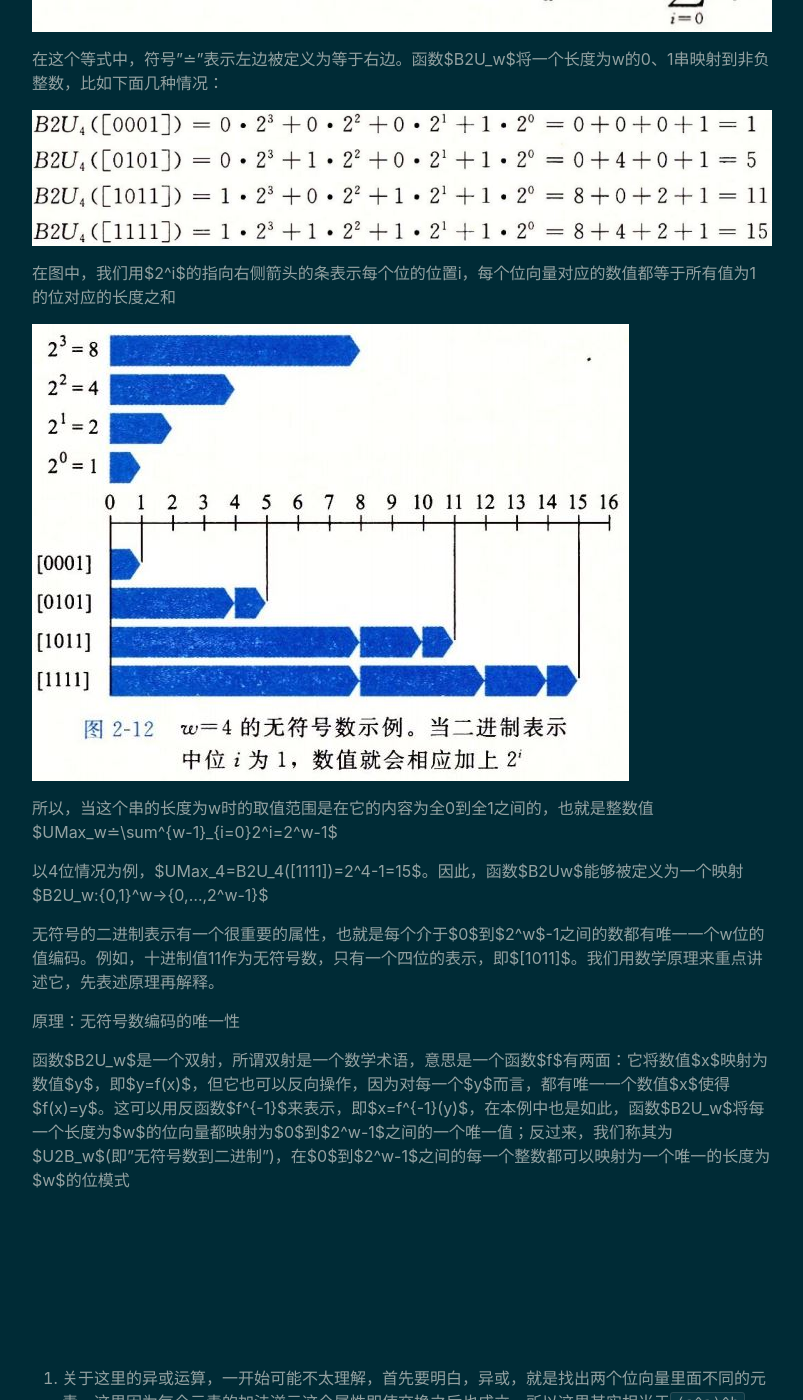
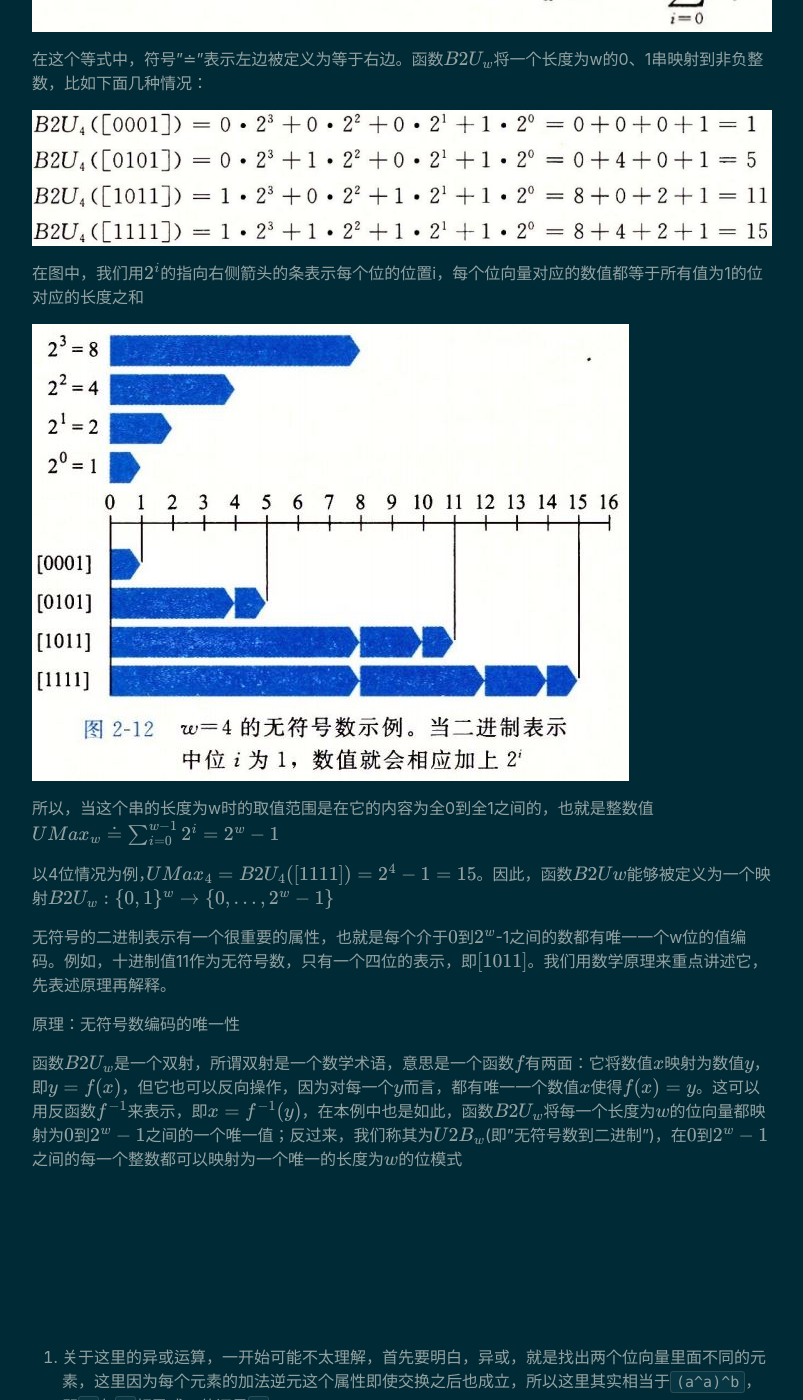
Before and after one commit to KamenRiderKuuga/kamenriderkuuga.github.io, a Jekyll site: the page built from _posts/2020-09-15-Foundation-5.md, in a window 1280 px wide and 1400 px high, scrolled down 16113 px. Shown: the whole window, without its empty margins (238-1041 px from the left). Built offline with Jekyll 4.4.1, drawn with Linux system fonts in a browser that asks for light colours; some of the changed text lies outside the part shown.

Commit message:
add mathjax support

```diff
--- a/_posts/2020-09-15-Foundation-5.md
+++ b/_posts/2020-09-15-Foundation-5.md
@@ -245,9 +245,9 @@ C语言还提供了一组逻辑运算符`||`、`&&`和`!`，分别对应命题
 
 #### C语言中的移位运算
 
-C语言还提供了一组移位运算，向左或者向右移动位模式。对于一个位表示为$[x_{w-1},x_{w-2},…,x_0]$的操作数$x$，C表达式`x<<k`会生成一个值，其位表示为$[x_{w-k-1},x_{w-k-2},…,x_0,0,…,0]$。也就是说，`x`向左移动`k`位，丢弃最高的`k`位，并在右端补`k`个0。移位量应该是一个0~w-1之间的值。移位运算是从左至右可结合的，所以`x<<j<<k`等价于`(x<<j)<<k`
+C语言还提供了一组移位运算，向左或者向右移动位模式。对于一个位表示为$$[x_{w-1},x_{w-2},…,x_0]$$的操作数$$x$$，C表达式`x<<k`会生成一个值，其位表示为$$[x_{w-k-1},x_{w-k-2},…,x_0,0,…,0]$$。也就是说，`x`向左移动`k`位，丢弃最高的`k`位，并在右端补`k`个0。移位量应该是一个0~w-1之间的值。移位运算是从左至右可结合的，所以`x<<j<<k`等价于`(x<<j)<<k`
 
-有一个相应的右移运算`x>>k`，但是它的行为有点微妙。一般来说，机器支持两种形式的右移：逻辑右移和算数右移。逻辑右移在左端补`k`个0，得到的结果是$[0,…,0,x_{w-1},x_{w-2},…,x_k]$。算数右移是在左端补`k`个最高有效位的值，得到的结果是$[x_{w-1},…,x_{w-1},x_{w-1},x_{w-2},…,x_k]$。这种做法看上去可能有点奇特，但是我们会发现它对有符号整数数据的运算非常有用
+有一个相应的右移运算`x>>k`，但是它的行为有点微妙。一般来说，机器支持两种形式的右移：逻辑右移和算数右移。逻辑右移在左端补`k`个0，得到的结果是$$[0,…,0,x_{w-1},x_{w-2},…,x_k]$$。算数右移是在左端补`k`个最高有效位的值，得到的结果是$$[x_{w-1},…,x_{w-1},x_{w-1},x_{w-2},…,x_k]$$。这种做法看上去可能有点奇特，但是我们会发现它对有符号整数数据的运算非常有用
 
 让我们看一个例子，这个例子对一个8位参数`x`的两个不同的值做了不同的移位操作：
 
@@ -291,27 +291,27 @@ C语言标准定义了每种数据类型必须能够表示的最小的取值范
 
 #### 无符号数的编码
 
-假设有一个整数数据类型有`w`位。我们可以将位向量写成$ \vec{x}$，表示整个向量，或者写成$[x_{w-1},x_{w-2},…,x_0]$，表示向量中的每一位。把$ \vec{x}$看作一个二进制表示的数，就获得了$ \vec{x}$的无符号表示。在这个编码中，每个位$x_i$都取值为0或1，后一种取值意味着数值$2^i$应为数字值的一部分。我们用一个函数$B2U_w$(Binary to Unsigned的缩写，长度为w)来表示
+假设有一个整数数据类型有`w`位。我们可以将位向量写成$$ \vec{x}$$，表示整个向量，或者写成$$[x_{w-1},x_{w-2},…,x_0]$$，表示向量中的每一位。把$$ \vec{x}$$看作一个二进制表示的数，就获得了$$ \vec{x}$$的无符号表示。在这个编码中，每个位$$x_i$$都取值为0或1，后一种取值意味着数值$$2^i$$应为数字值的一部分。我们用一个函数$$B2U_w$$(Binary to Unsigned的缩写，长度为w)来表示
 
 ![](/assets/img/CSAPP-40.JPG)
 
-在这个等式中，符号"≐"表示左边被定义为等于右边。函数$B2U_w$将一个长度为w的0、1串映射到非负整数，比如下面几种情况：
+在这个等式中，符号"≐"表示左边被定义为等于右边。函数$$B2U_w$$将一个长度为w的0、1串映射到非负整数，比如下面几种情况：
 
 ![](/assets/img/CSAPP-41.JPG)
 
-在图中，我们用$2^i$的指向右侧箭头的条表示每个位的位置i，每个位向量对应的数值都等于所有值为1的位对应的长度之和
+在图中，我们用$$2^i$$的指向右侧箭头的条表示每个位的位置i，每个位向量对应的数值都等于所有值为1的位对应的长度之和
 
 ![](/assets/img/CSAPP-42.JPG)
 
-所以，当这个串的长度为w时的取值范围是在它的内容为全0到全1之间的，也就是整数值$UMax_w≐\sum^{w-1}_{i=0}2^i=2^w-1$
+所以，当这个串的长度为w时的取值范围是在它的内容为全0到全1之间的，也就是整数值$$UMax_w≐\sum^{w-1}_{i=0}2^i=2^w-1$$
 
-以4位情况为例，$UMax_4=B2U_4([1111])=2^4-1=15$。因此，函数$B2Uw$能够被定义为一个映射$B2U_w:\{0,1\}^w→\{0,…,2^w-1\}$
+以4位情况为例，$$UMax_4=B2U_4([1111])=2^4-1=15$$。因此，函数$$B2Uw$$能够被定义为一个映射$$B2U_w:\{0,1\}^w→\{0,…,2^w-1\}$$
 
-无符号的二进制表示有一个很重要的属性，也就是每个介于$0$到$2^w$-1之间的数都有唯一一个w位的值编码。例如，十进制值11作为无符号数，只有一个四位的表示，即$[1011]$。我们用数学原理来重点讲述它，先表述原理再解释。
+无符号的二进制表示有一个很重要的属性，也就是每个介于$$0$$到$$2^w$$-1之间的数都有唯一一个w位的值编码。例如，十进制值11作为无符号数，只有一个四位的表示，即$$[1011]$$。我们用数学原理来重点讲述它，先表述原理再解释。
 
 原理：无符号数编码的唯一性
 
-函数$B2U_w$是一个双射，所谓双射是一个数学术语，意思是一个函数$f$有两面：它将数值$x$映射为数值$y$，即$y=f(x)$，但它也可以反向操作，因为对每一个$y$而言，都有唯一一个数值$x$使得$f(x)=y$。这可以用反函数$f^{-1}$来表示，即$x=f^{-1}(y)$，在本例中也是如此，函数$B2U_w$将每一个长度为$w$的位向量都映射为$0$到$2^w-1$之间的一个唯一值；反过来，我们称其为$U2B_w$(即"无符号数到二进制")，在$0$到$2^w-1$之间的每一个整数都可以映射为一个唯一的长度为$w$的位模式
+函数$$B2U_w$$是一个双射，所谓双射是一个数学术语，意思是一个函数$$f$$有两面：它将数值$$x$$映射为数值$$y$$，即$$y=f(x)$$，但它也可以反向操作，因为对每一个$$y$$而言，都有唯一一个数值$$x$$使得$$f(x)=y$$。这可以用反函数$$f^{-1}$$来表示，即$$x=f^{-1}(y)$$，在本例中也是如此，函数$$B2U_w$$将每一个长度为$$w$$的位向量都映射为$$0$$到$$2^w-1$$之间的一个唯一值；反过来，我们称其为$$U2B_w$$(即"无符号数到二进制")，在$$0$$到$$2^w-1$$之间的每一个整数都可以映射为一个唯一的长度为$$w$$的位模式
 
 <br><br><br><br><br><br>
 
```
